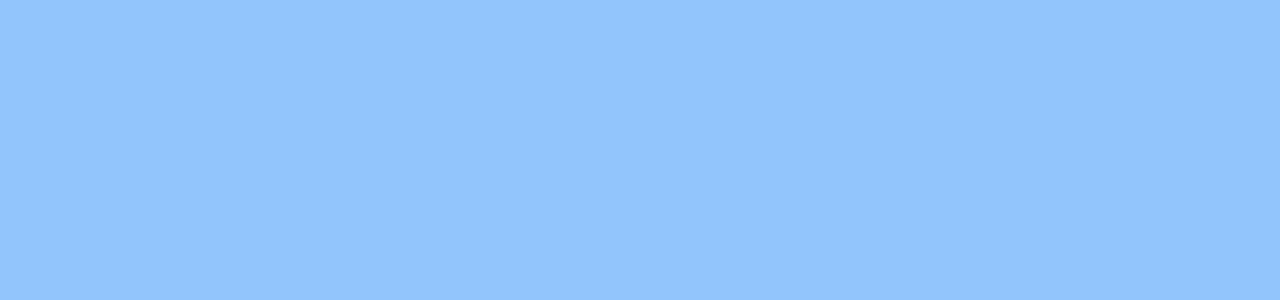
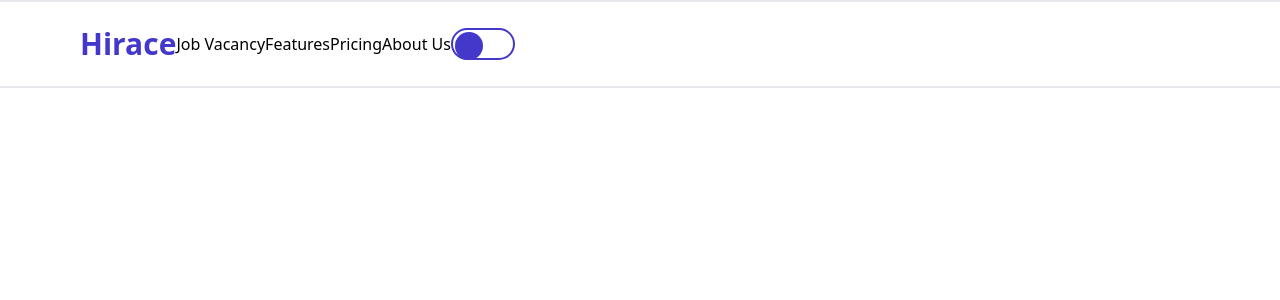
Before and after one commit to prakritip0/task-4, a React (Create React App) app: page / in a window 1280 px wide. Shown: the top 300 px of the page. Built offline with nearby package versions, Linux system fonts and the light colour scheme.

Commit message:
start navbar

```diff
--- a/src/App.tsx
+++ b/src/App.tsx
@@ -1,9 +1,10 @@
 import React from "react";
+import Header from "./components/Header";
 
 function App() {
   return (
-    <div className="h-screen bg-blue-300 flex justify-center item-center">
-
+    <div>
+      <Header />
     </div>
   );
 }
--- /dev/null
+++ b/src/components/Header.tsx
@@ -0,0 +1,25 @@
+import React from "react";
+
+const Header = () => {
+  return (
+    <div className="border-y-2 flex items-center flex-wrap py-6 px-20">
+        <div className="logo">
+        <h1 className='text-indigo-700 text-3xl font-bold'>Hirace</h1>
+        </div>
+        <div className="nav-items">
+            <ul className="flex flex-row font-light">
+                <li><a href="#">Job Vacancy</a></li>
+                <li><a href="#">Features</a></li>
+                <li><a href="#">Pricing</a></li>
+                <li><a href="#">About Us</a></li>
+            </ul>
+        </div>
+        <div className="theme border-2 border-indigo-700 h-8 w-16 rounded-full ">
+            <div className="lightMode h-7 w-7 rounded-full bg-indigo-700 mx-0.5 my-0.5" ></div>
+            <div className="darkMode"></div>
+        </div>
+    </div>
+  )
+}
+
+export default Header
```
